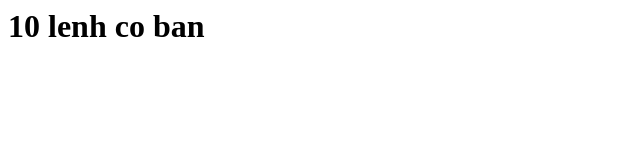
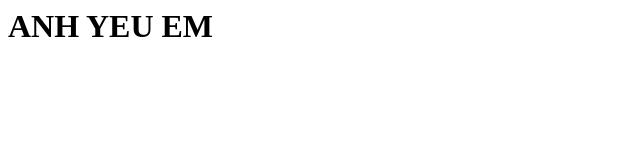
Before and after one commit to Duong991999/githubtutorial, a plain HTML site: page index.html in a window 1280 px wide. Shown: the whole page, without its empty margins (0-640 px from the left). Drawn offline with Linux system fonts and the light colour scheme.

Commit message:
anh yeu em

```diff
--- a/index.html
+++ b/index.html
@@ -6,6 +6,6 @@
     <title>GITHUB</title>
 </head>
 <body>
-    <h1>10 lenh co ban</h1>
+    <h1>ANH YEU EM</h1>
 </body>
 </html>
```
